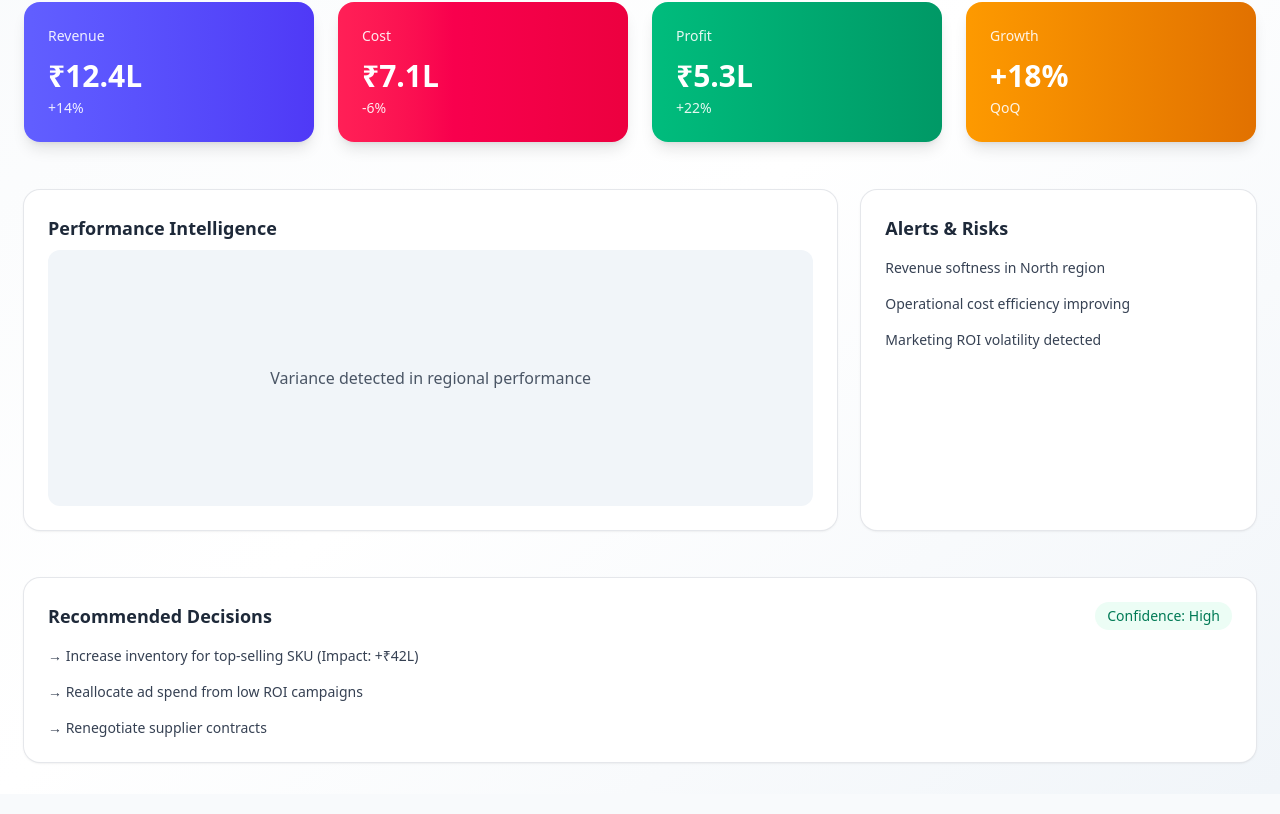
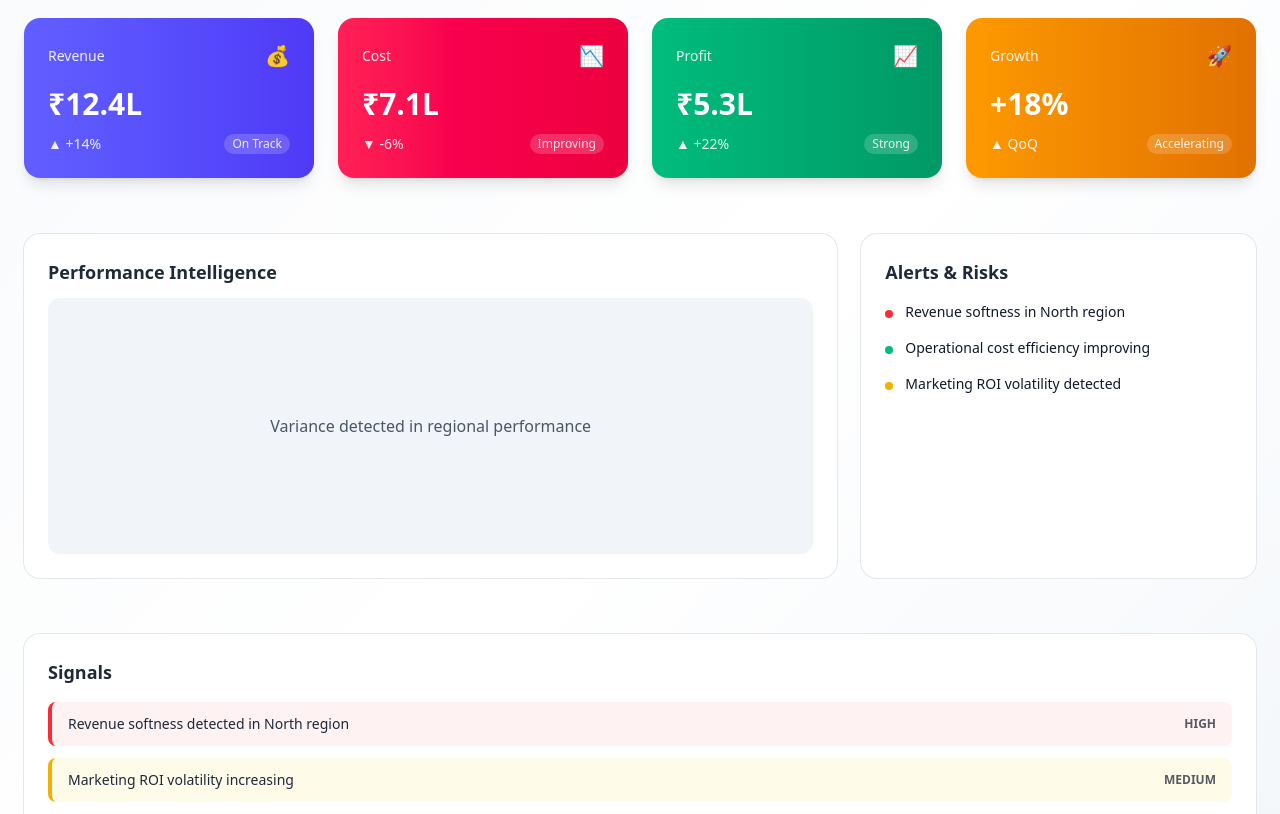
Before and after one commit to AnkismaikT/ankismaikt-enterprise-intelligence, a Next.js app: page /dashboard in a window 1280 px wide. Shown: the part 226-1040 px from the top of the page. Built offline with nearby package versions, Linux system fonts and the light colour scheme.

Commit message:
feat(dashboard): KPIs with trends, signals, and empty states (UI-only)

```diff
--- a/app/dashboard/page.tsx
+++ b/app/dashboard/page.tsx
@@ -1,9 +1,20 @@
+// app/dashboard/page.tsx
+
+type SignalLevel = "high" | "medium" | "low";
+
+const mockSignals: { level: SignalLevel; text: string }[] = [
+  { level: "high", text: "Revenue softness detected in North region" },
+  { level: "medium", text: "Marketing ROI volatility increasing" },
+  { level: "low", text: "Operational cost efficiency improving" },
+];
+
 export default function Page() {
   return (
-    <main className="min-h-screen bg-gradient-to-br from-slate-50 via-white to-slate-100 dark:from-slate-950 dark:via-slate-900 dark:to-slate-950 px-6 py-8 transition-colors">
+    <main className="min-h-screen bg-gradient-to-br from-slate-50 via-white to-slate-100 dark:from-slate-950 dark:via-slate-900 dark:to-slate-950 px-6 py-8">
       <div className="mx-auto max-w-7xl">
-        {/* Header */}
-        <div className="mb-10">
+
+        {/* ================= HEADER ================= */}
+        <div className="mb-12">
           <h1 className="text-3xl font-bold tracking-tight text-gray-900 dark:text-slate-100">
             AnkismaikT Enterprise Intelligence
           </h1>
@@ -21,35 +32,81 @@ export default function Page() {
           </div>
         </div>
 
-        {/* KPI Cards */}
-        <section className="mb-12">
-          <h2 className="mb-4 text-lg font-semibold text-gray-800 dark:text-slate-200">
+        {/* ================= KPI CARDS ================= */}
+        <section className="mb-14">
+          <h2 className="mb-6 text-lg font-semibold text-gray-800 dark:text-slate-200">
             Key Performance Indicators
           </h2>
 
           <div className="grid grid-cols-1 gap-6 sm:grid-cols-2 lg:grid-cols-4">
             {[
-              { title: "Revenue", value: "₹12.4L", change: "+14%", color: "from-indigo-500 to-indigo-600" },
-              { title: "Cost", value: "₹7.1L", change: "-6%", color: "from-rose-500 to-rose-600" },
-              { title: "Profit", value: "₹5.3L", change: "+22%", color: "from-emerald-500 to-emerald-600" },
-              { title: "Growth", value: "+18%", change: "QoQ", color: "from-amber-500 to-amber-600" },
+              {
+                title: "Revenue",
+                value: "₹12.4L",
+                change: "+14%",
+                trend: "▲",
+                status: "On Track",
+                icon: "💰",
+                color: "from-indigo-500 to-indigo-600",
+              },
+              {
+                title: "Cost",
+                value: "₹7.1L",
+                change: "-6%",
+                trend: "▼",
+                status: "Improving",
+                icon: "📉",
+                color: "from-rose-500 to-rose-600",
+              },
+              {
+                title: "Profit",
+                value: "₹5.3L",
+                change: "+22%",
+                trend: "▲",
+                status: "Strong",
+                icon: "📈",
+                color: "from-emerald-500 to-emerald-600",
+              },
+              {
+                title: "Growth",
+                value: "+18%",
+                change: "QoQ",
+                trend: "▲",
+                status: "Accelerating",
+                icon: "🚀",
+                color: "from-amber-500 to-amber-600",
+              },
             ].map((card) => (
               <div
                 key={card.title}
-                className={`rounded-2xl bg-gradient-to-r ${card.color} p-6 text-white shadow-lg transition hover:-translate-y-1 hover:shadow-xl`}
+                className={`relative rounded-2xl bg-gradient-to-r ${card.color} p-6 text-white shadow-lg transition hover:-translate-y-1 hover:shadow-xl`}
               >
-                <p className="text-sm opacity-90">{card.title}</p>
-                <p className="mt-3 text-3xl font-semibold">{card.value}</p>
-                <p className="mt-1 text-sm opacity-90">{card.change}</p>
+                <div className="flex items-center justify-between">
+                  <p className="text-sm opacity-90">{card.title}</p>
+                  <span className="text-xl">{card.icon}</span>
+                </div>
+
+                <p className="mt-4 text-3xl font-semibold">
+                  {card.value}
+                </p>
+
+                <div className="mt-3 flex items-center justify-between text-sm opacity-90">
+                  <span>
+                    {card.trend} {card.change}
+                  </span>
+                  <span className="rounded-full bg-white/20 px-2 py-0.5 text-xs">
+                    {card.status}
+                  </span>
+                </div>
               </div>
             ))}
           </div>
         </section>
 
-        {/* Intelligence */}
-        <section className="mb-12 grid grid-cols-1 gap-6 lg:grid-cols-3">
-          <div className="lg:col-span-2 rounded-2xl bg-white dark:bg-slate-900 p-6 shadow-sm ring-1 ring-gray-200 dark:ring-slate-800">
-            <h2 className="mb-2 text-lg font-semibold text-gray-800 dark:text-slate-200">
+        {/* ================= PERFORMANCE + ALERTS ================= */}
+        <section className="mb-14 grid grid-cols-1 gap-6 lg:grid-cols-3">
+          <div className="lg:col-span-2 rounded-2xl bg-white dark:bg-slate-900 p-6 ring-1 ring-gray-200 dark:ring-slate-800">
+            <h2 className="mb-3 text-lg font-semibold text-gray-800 dark:text-slate-200">
               Performance Intelligence
             </h2>
             <div className="flex h-64 items-center justify-center rounded-xl bg-slate-100 dark:bg-slate-800 text-gray-600 dark:text-slate-400">
@@ -57,21 +114,59 @@ export default function Page() {
             </div>
           </div>
 
-          <div className="rounded-2xl bg-white dark:bg-slate-900 p-6 shadow-sm ring-1 ring-gray-200 dark:ring-slate-800">
+          <div className="rounded-2xl bg-white dark:bg-slate-900 p-6 ring-1 ring-gray-200 dark:ring-slate-800">
             <h2 className="mb-4 text-lg font-semibold text-gray-800 dark:text-slate-200">
               Alerts & Risks
             </h2>
 
-            <ul className="space-y-4 text-sm text-gray-700 dark:text-slate-300">
-              <li>Revenue softness in North region</li>
-              <li>Operational cost efficiency improving</li>
-              <li>Marketing ROI volatility detected</li>
+            <ul className="space-y-4 text-sm">
+              <li className="flex gap-3">
+                <span className="h-2 w-2 mt-2 rounded-full bg-red-500" />
+                Revenue softness in North region
+              </li>
+              <li className="flex gap-3">
+                <span className="h-2 w-2 mt-2 rounded-full bg-emerald-500" />
+                Operational cost efficiency improving
+              </li>
+              <li className="flex gap-3">
+                <span className="h-2 w-2 mt-2 rounded-full bg-yellow-500" />
+                Marketing ROI volatility detected
+              </li>
             </ul>
           </div>
         </section>
 
-        {/* Decisions */}
-        <section className="rounded-2xl bg-white dark:bg-slate-900 p-6 shadow-sm ring-1 ring-gray-200 dark:ring-slate-800">
+        {/* ================= SIGNALS ================= */}
+        <section className="mb-14 rounded-2xl bg-white dark:bg-slate-900 p-6 ring-1 ring-gray-200 dark:ring-slate-800">
+          <h2 className="mb-4 text-lg font-semibold text-gray-800 dark:text-slate-200">
+            Signals
+          </h2>
+
+          <ul className="space-y-3">
+            {mockSignals.map((signal, idx) => (
+              <li
+                key={idx}
+                className={`flex items-center justify-between rounded-lg border-l-4 px-4 py-3 ${
+                  signal.level === "high"
+                    ? "border-red-500 bg-red-50 dark:bg-red-950/30"
+                    : signal.level === "medium"
+                    ? "border-yellow-500 bg-yellow-50 dark:bg-yellow-950/30"
+                    : "border-emerald-500 bg-emerald-50 dark:bg-emerald-950/30"
+                }`}
+              >
+                <span className="text-sm text-gray-800 dark:text-slate-200">
+                  {signal.text}
+                </span>
+                <span className="text-xs font-semibold uppercase opacity-70">
+                  {signal.level}
+                </span>
+              </li>
+            ))}
+          </ul>
+        </section>
+
+        {/* ================= DECISIONS ================= */}
+        <section className="rounded-2xl bg-white dark:bg-slate-900 p-6 ring-1 ring-gray-200 dark:ring-slate-800">
           <div className="mb-4 flex items-center justify-between">
             <h2 className="text-lg font-semibold text-gray-800 dark:text-slate-200">
               Recommended Decisions
@@ -81,12 +176,13 @@ export default function Page() {
             </span>
           </div>
 
-          <ul className="space-y-4 text-sm text-gray-700 dark:text-slate-300">
+          <ul className="space-y-4 text-sm">
             <li>→ Increase inventory for top-selling SKU (Impact: +₹42L)</li>
             <li>→ Reallocate ad spend from low ROI campaigns</li>
             <li>→ Renegotiate supplier contracts</li>
           </ul>
         </section>
+
       </div>
     </main>
   );
```
